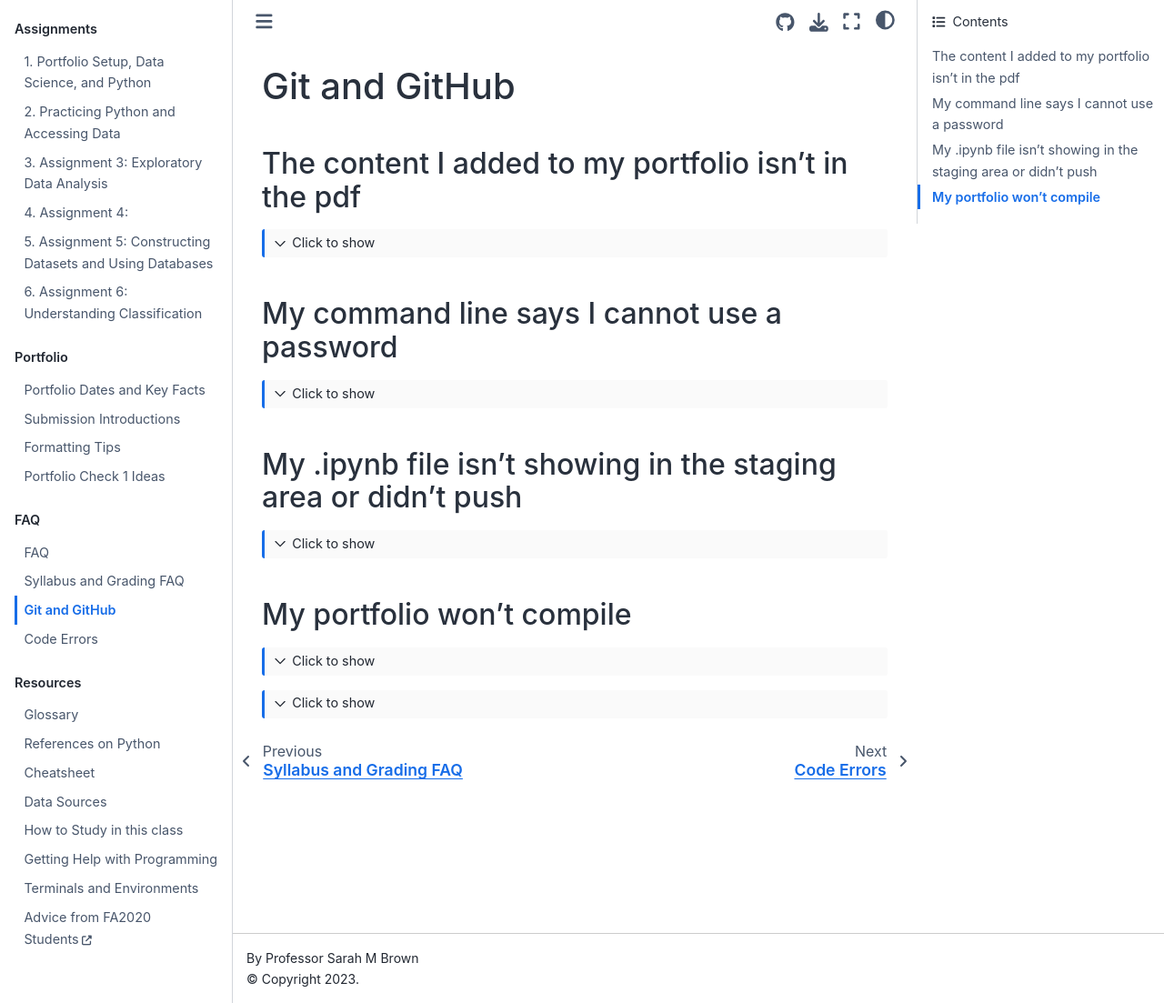
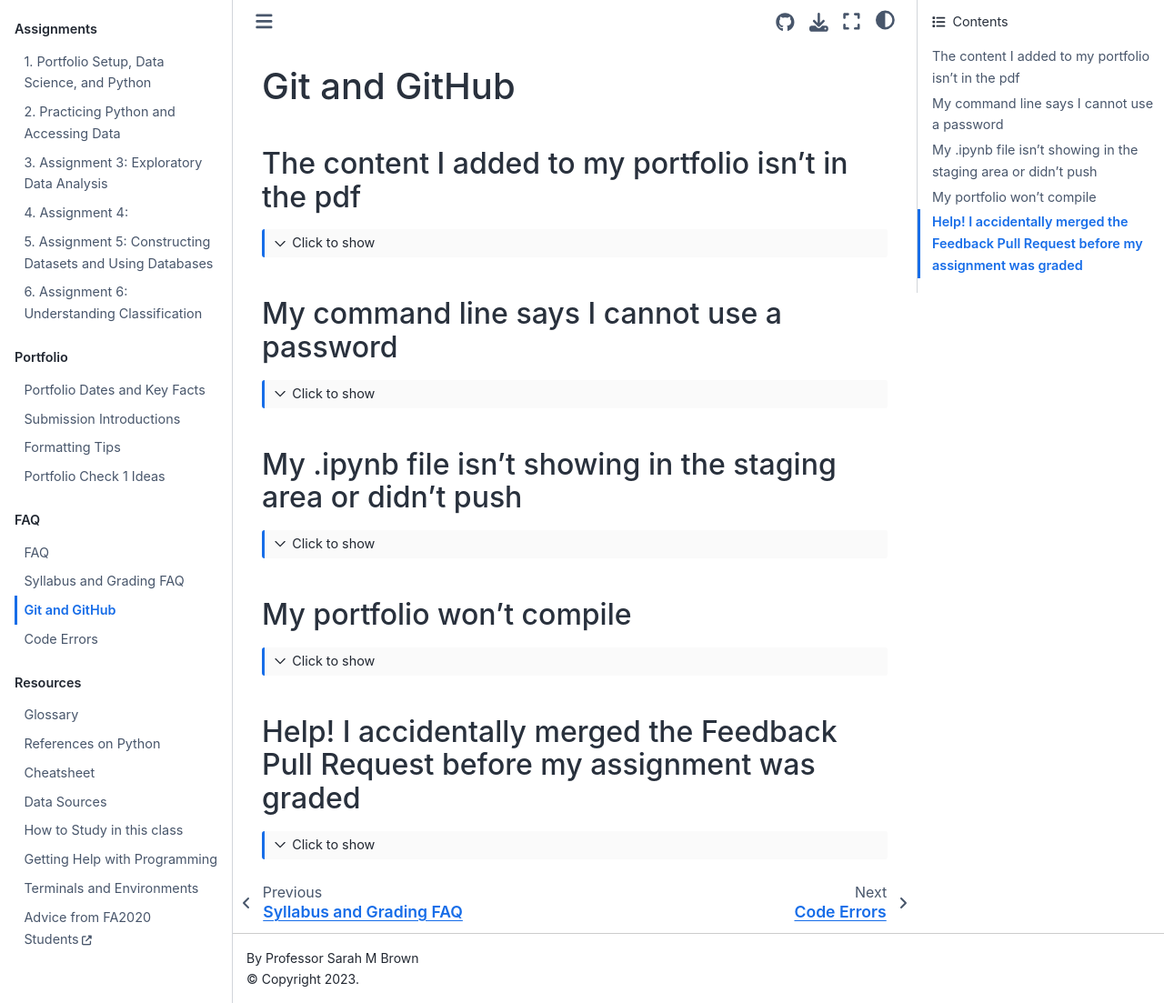
Before and after one commit to rhodyprog4ds/BrownFall21, a Jupyter Book: the page built from faq/github.md, in a window 1280 px wide and 1103 px high. Shown: the whole window at 91% size. Built offline with Jupyter Book 1.0.4 settings and Sphinx 7.4.7 and the Sphinx Book theme 1.1.4, drawn with Linux system fonts in a browser that asks for light colours; pages that are not in the unit, such as notebooks, are missing from menus.

Commit message:
Update github.md

`````diff
--- a/faq/github.md
+++ b/faq/github.md
@@ -8,7 +8,7 @@
  -->
 
 
-## The content I added to my portfolio isn't in the pdf
+### The content I added to my portfolio isn't in the pdf
 
 ````{toggle}
 There was an error in the original `_toc.yml` file, change yours to match the following:
@@ -30,14 +30,14 @@ parts:
 
 
 
-## My command line says I cannot use a password
+### My command line says I cannot use a password
 ````{toggle}
 GitHub has [strong rules](https://docs.github.com/en/github/authenticating-to-github/keeping-your-account-and-data-secure/about-authentication-to-github) about authentication
 You need to use SSH with a public/private key; HTTPS with a [Personal Access Token](https://docs.github.com/en/github/authenticating-to-github/keeping-your-account-and-data-secure/creating-a-personal-access-token) or use the [GitHub CLI](https://cli.github.com/) [auth](https://cli.github.com/manual/gh_auth_login)
 
 ````
 
-## My .ipynb file isn't showing in the staging area or didn't push
+### My .ipynb file isn't showing in the staging area or didn't push
 ````{toggle}
 .ipynb files are json that include all of the output, including tables as html and plots as svg, so, unlike plain code files, they don't play well with
 version control.
@@ -63,16 +63,16 @@ to your repository.  We'll set up another workflow for future work
 ````
 
 
-## My portfolio won't compile
+### My portfolio won't compile
 ````{toggle}
 If there's an error your notebook it can't complete running. You can allow it to run if the error is on purpose by changing settings as mentioned on the [formatting](portfolio/formatting) page.
 
 ````
 
 
-
-````{toggle} Help! I accidentally merged the Feedback Pull Request before my assignment was graded
 (preemptive-merge)=
+### Help! I accidentally merged the Feedback Pull Request before my assignment was graded
+````{toggle}
 
 That's ok. You can fix it.
 
`````
